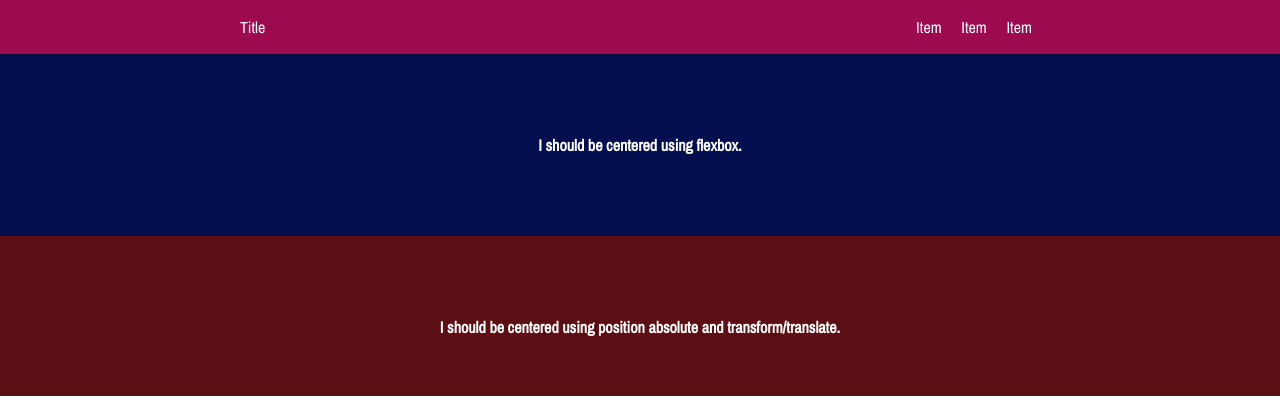
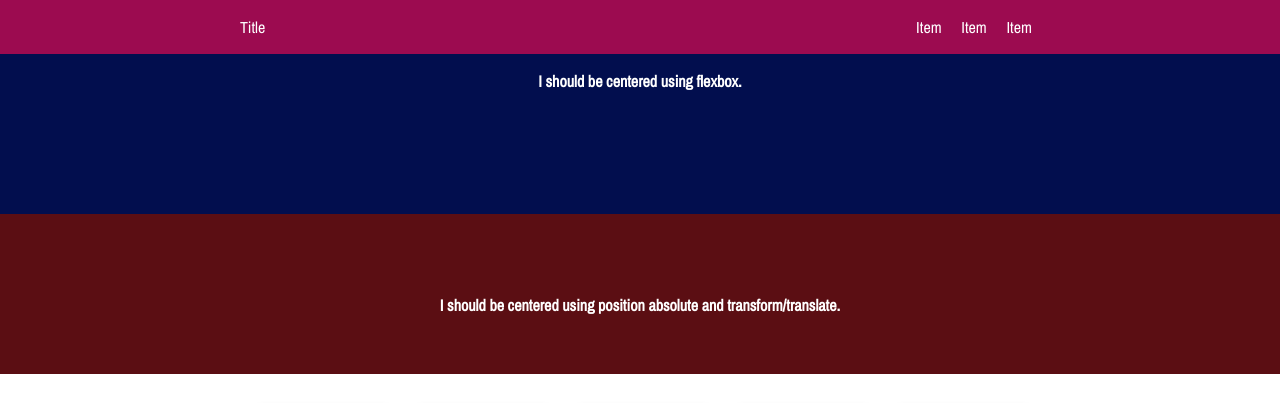
Before and after one commit to karafulgum/05-flex-practice, a website: page public/index.html in a window 1280 px wide. Shown: the top 403 px of the page. Drawn offline with nearby package versions, Linux system fonts and the light colour scheme; files that its build step writes are made by us from their sources; grey boxes are pictures that could not be loaded.

Commit message:
Removed padding and fixed flexbox and position absolute heros

```diff
--- a/styles/components/hero.scss
+++ b/styles/components/hero.scss
@@ -1,26 +1,33 @@
 .flex {
+  display: flex;
+  align-self: center;
+  justify-content: center;
   min-width: 20rem;
-  padding: 5rem;
+  min-height: 20vh;
+  margin: 0;
   background: $c-flex;
+  color: $c-white;
+  font-weight: bold;
 
-  &__text {
-    display: flex;
-    justify-content: center;
-    margin: 0;
-    color: $c-white;
-    font-weight: bold;
-  }
+  // &__text {
+  //   display: flex;
+  //   justify-content: center;
+  //   margin: 0;
+  //   color: $c-white;
+  //   font-weight: bold;
+  // }
 }
 
 .absolute {
   position: relative;
   width: 100%;
   min-width: 20rem;
-  padding: 5rem;
+  min-height: 20vh;
   background: $c-absolute;
 
   &__text {
     position: absolute;
+    top: 50%;
     left: 50%;
     margin: 0;
     transform: translate(-50%, 0);
```
